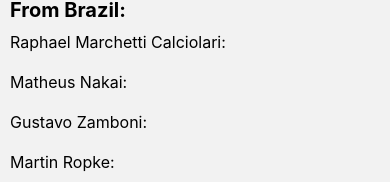
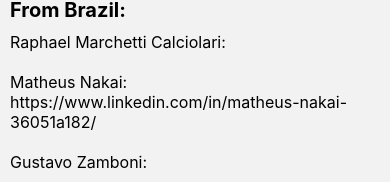
Before and after one commit to Project-Maua/MAUA-Frontend, a React Native app in the folder Maua-Fontys-Frontend/: screen /MauaFontysInfoPage in a window 390 px wide. Shown: the part 544-726 px from the top of the page. Built offline with nearby package versions, Linux system fonts and the light colour scheme; what react-native-calendars would draw is missing.

Commit message:
Update MauaFontysInfoPage.js

```diff
--- a/Maua-Fontys-Frontend/pages/MoreInfoPages/MauaFontysInfoPage.js
+++ b/Maua-Fontys-Frontend/pages/MoreInfoPages/MauaFontysInfoPage.js
@@ -25,7 +25,7 @@ const MauaFontysInfoPage = ({route}) => {
                 <Text style={customStyles.card_message}>{"Students from Fontys in the Netherlands and students from Maua University in Brazil worked together to put together this application. The students who contributed to this project are:"}</Text>
                 <Text style={customStyles.card_title}>{"From Brazil:"}</Text>
                 <Text style={customStyles.card_message}>{"Raphael Marchetti Calciolari: "}</Text>
-                <Text style={customStyles.card_message}>{"Matheus Nakai: "}</Text>
+                <Text style={customStyles.card_message}>{"Matheus Nakai: https://www.linkedin.com/in/matheus-nakai-36051a182/"}</Text>
                 <Text style={customStyles.card_message}>{"Gustavo Zamboni: "}</Text>
                 <Text style={customStyles.card_message}>{"Martin Ropke: "}</Text>
                 <Text style={customStyles.card_title}>{"From the Netherlands:"}</Text>
```
